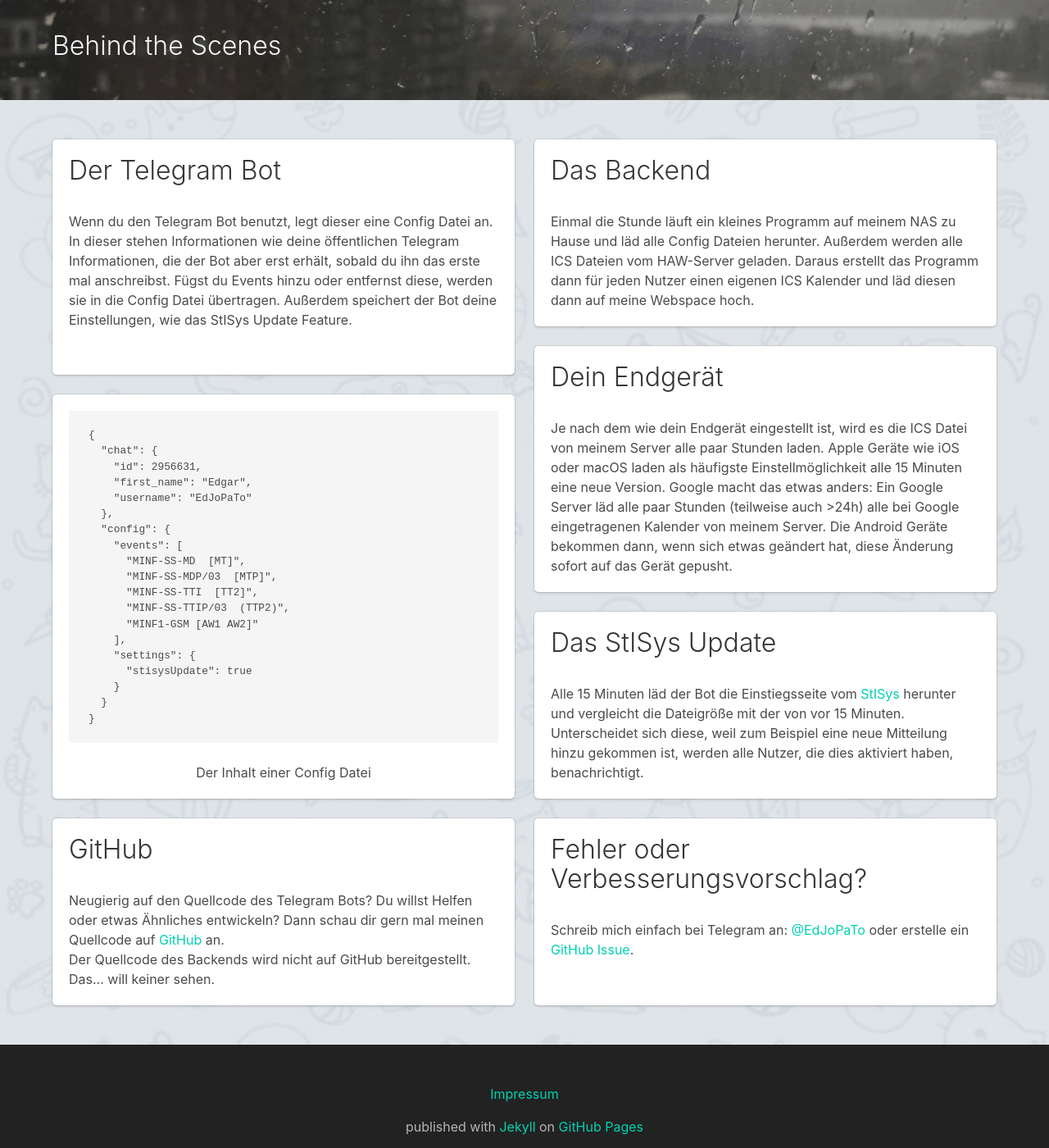
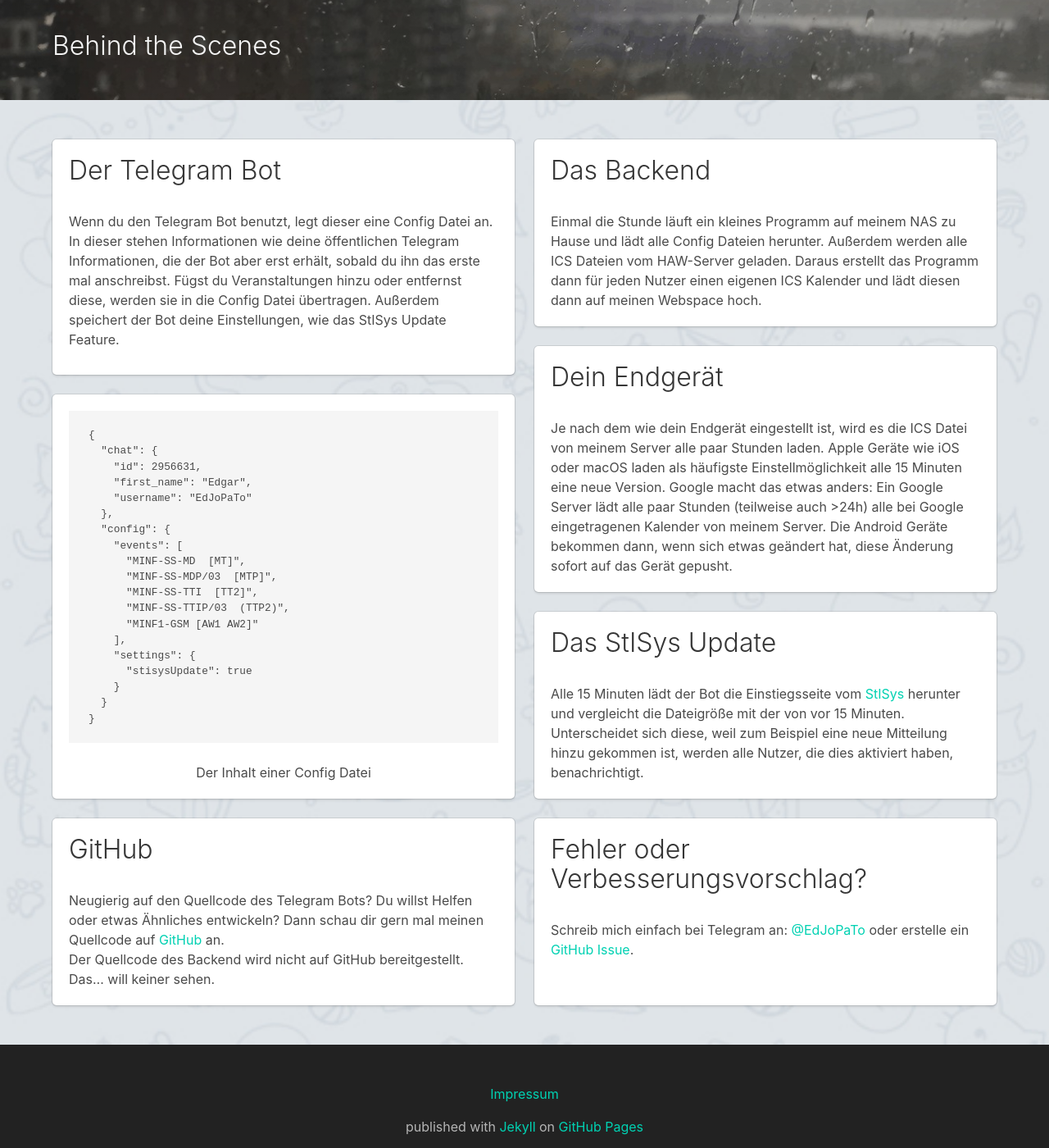
Before and after one commit to EdJoPaTo/edjopato.de, a Jekyll site: the page built from calendarbot.html, in a window 1280 px wide and 1400 px high, scrolled down 2404 px. Shown: the whole window at 82% size. Built offline with Jekyll 4.4.1, drawn with Linux system fonts in a browser that asks for light colours; some of the changed text lies outside the part shown.

Commit message:
fix(calendarbot): fix typos

```diff
--- a/calendarbot.html
+++ b/calendarbot.html
@@ -108,7 +108,7 @@ background: linear-gradient(rgba(0, 0, 0, 0.3), rgba(0, 0, 0, 0)),url(/assets/ba
                 Der Telegram Bot
               </p>
               <p>
-                Wenn du den Telegram Bot benutzt, legt dieser eine Config Datei an. In dieser stehen Informationen wie deine öffentlichen Telegram Informationen, die der Bot aber erst erhält, sobald du ihn das erste mal anschreibst. Fügst du Events hinzu oder entfernst
+                Wenn du den Telegram Bot benutzt, legt dieser eine Config Datei an. In dieser stehen Informationen wie deine öffentlichen Telegram Informationen, die der Bot aber erst erhält, sobald du ihn das erste mal anschreibst. Fügst du Veranstaltungen hinzu oder entfernst
                 diese, werden sie in die Config Datei übertragen. Außerdem speichert der Bot deine Einstellungen, wie das StISys Update Feature.
               </p>
             </div>
@@ -143,8 +143,8 @@ background: linear-gradient(rgba(0, 0, 0, 0.3), rgba(0, 0, 0, 0)),url(/assets/ba
                 Das Backend
               </p>
               <p>
-                Einmal die Stunde läuft ein kleines Programm auf meinem NAS zu Hause und läd alle Config Dateien herunter. Außerdem werden alle ICS Dateien vom HAW-Server geladen. Daraus erstellt das Programm dann für jeden Nutzer einen eigenen ICS Kalender und läd diesen
-                dann auf meine Webspace hoch.
+                Einmal die Stunde läuft ein kleines Programm auf meinem NAS zu Hause und lädt alle Config Dateien herunter. Außerdem werden alle ICS Dateien vom HAW-Server geladen. Daraus erstellt das Programm dann für jeden Nutzer einen eigenen ICS Kalender und lädt diesen
+                dann auf meinen Webspace hoch.
               </p>
             </div>
             <div class="tile is-child box">
@@ -153,14 +153,14 @@ background: linear-gradient(rgba(0, 0, 0, 0.3), rgba(0, 0, 0, 0)),url(/assets/ba
               </p>
               <p>
                 Je nach dem wie dein Endgerät eingestellt ist, wird es die ICS Datei von meinem Server alle paar Stunden laden. Apple Geräte wie iOS oder macOS laden als häufigste Einstellmöglichkeit alle 15 Minuten eine neue Version. Google macht das etwas anders: Ein
-                Google Server läd alle paar Stunden (teilweise auch >24h) alle bei Google eingetragenen Kalender von meinem Server. Die Android Geräte bekommen dann, wenn sich etwas geändert hat, diese Änderung sofort auf das Gerät gepusht.
+                Google Server lädt alle paar Stunden (teilweise auch >24h) alle bei Google eingetragenen Kalender von meinem Server. Die Android Geräte bekommen dann, wenn sich etwas geändert hat, diese Änderung sofort auf das Gerät gepusht.
               </p>
             </div>
             <div class="tile is-child box">
               <p class="title">
                 Das StISys Update
               </p>
-              Alle 15 Minuten läd der Bot die Einstiegsseite vom <a href="https://stisys.haw-hamburg.de" target="_blank">StISys</a> herunter und vergleicht die Dateigröße mit der von vor 15 Minuten. Unterscheidet sich diese, weil zum Beispiel eine neue
+              Alle 15 Minuten lädt der Bot die Einstiegsseite vom <a href="https://stisys.haw-hamburg.de" target="_blank">StISys</a> herunter und vergleicht die Dateigröße mit der von vor 15 Minuten. Unterscheidet sich diese, weil zum Beispiel eine neue
               Mitteilung hinzu gekommen ist, werden alle Nutzer, die dies aktiviert haben, benachrichtigt.
             </div>
           </div>
@@ -171,7 +171,7 @@ background: linear-gradient(rgba(0, 0, 0, 0.3), rgba(0, 0, 0, 0)),url(/assets/ba
               <p class="title">GitHub</p>
               <p>
                 Neugierig auf den Quellcode des Telegram Bots? Du willst Helfen oder etwas Ähnliches entwickeln? Dann schau dir gern mal meinen Quellcode auf <a href="//github.com/EdJoPaTo/telegramHAWHHCalendarBot" target="_blank">GitHub</a> an.
-                <br />Der Quellcode des Backends wird nicht auf GitHub bereitgestellt. Das… will keiner sehen.
+                <br />Der Quellcode des Backend wird nicht auf GitHub bereitgestellt. Das… will keiner sehen.
               </p>
             </div>
           </div>
```
Also changed, not shown: other parts of calendarbot.html (+4 -4 lines).
